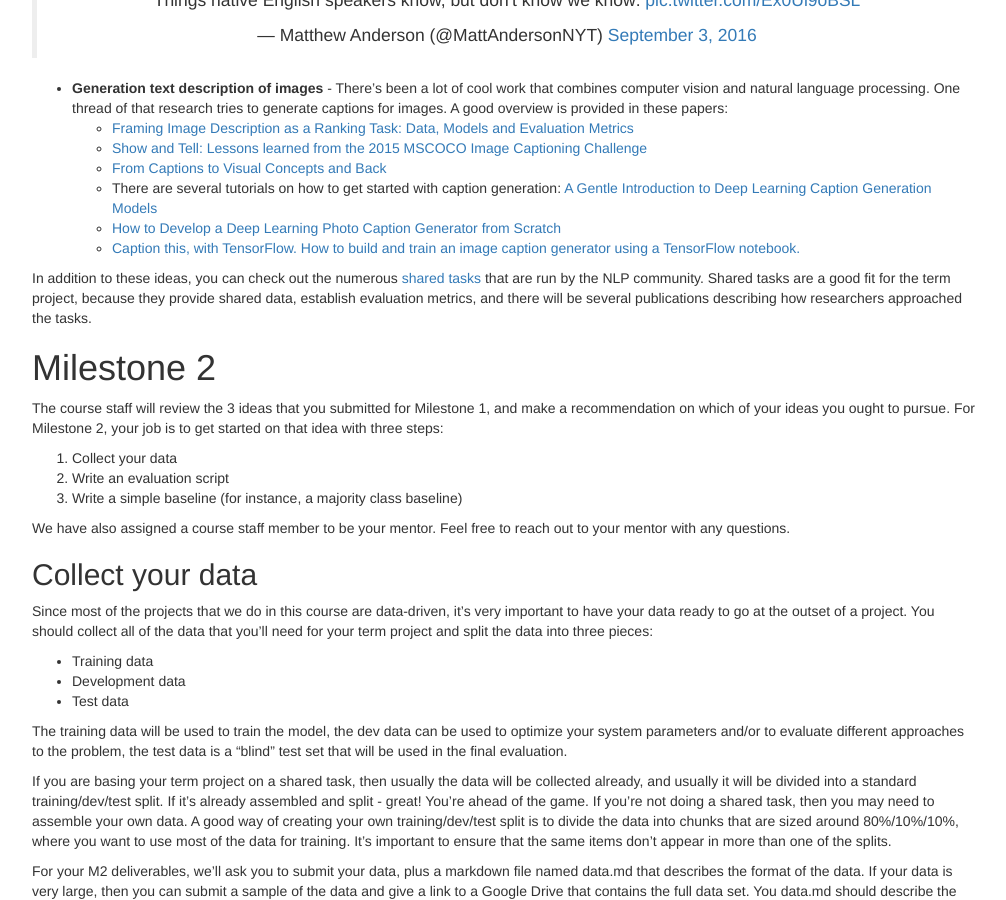
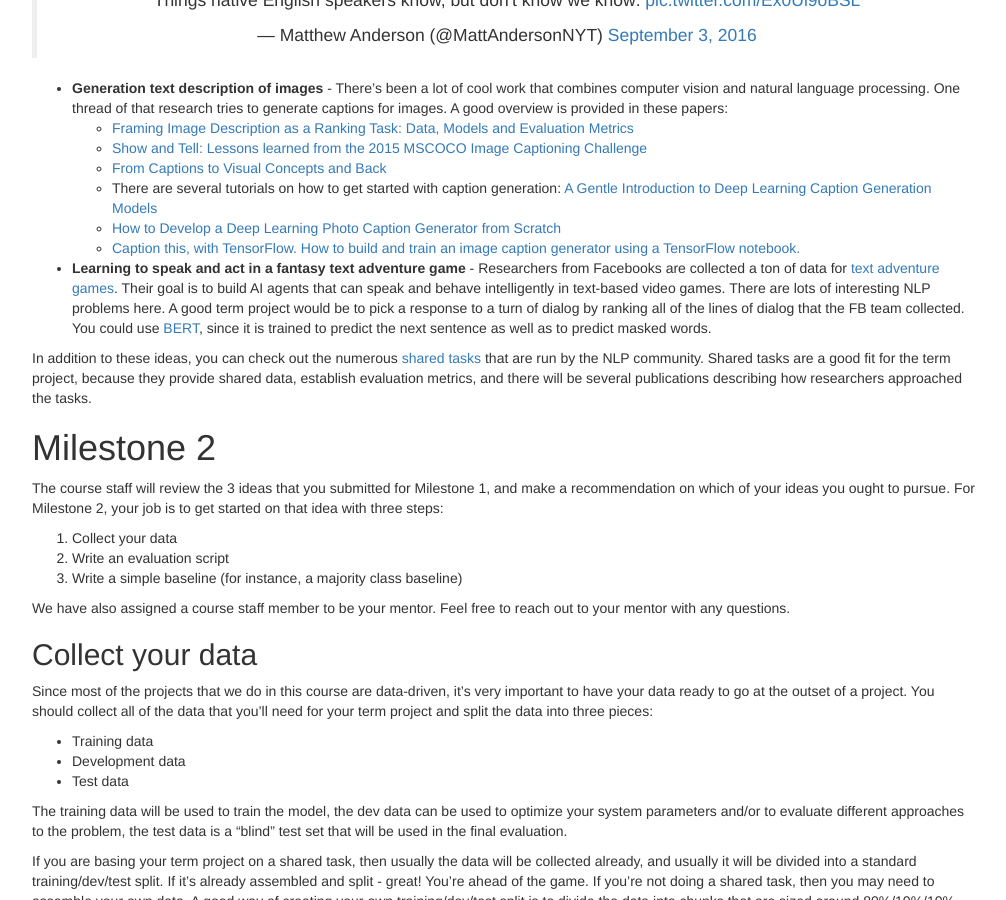
Before and after one commit to computational-linguistics-class/computational-linguistics-class.github.io, a Jekyll site: the page built from term-project.md, in a window 1280 px wide and 900 px high, scrolled down 2173 px. Shown: the whole window, without its empty margins (233-1239 px from the left). Built offline with Jekyll 4.4.1, drawn with Linux system fonts in a browser that asks for light colours; nearby versions of some CDN libraries; a script that is not in the unit is left out; comment, search, counter and statistics services are not loaded.

Commit message:
Update term-project.md

```diff
--- a/term-project.md
+++ b/term-project.md
@@ -128,6 +128,8 @@ You could collect all of the pre-nominal modifiers from a large parsed corpus li
    - There are several tutorials on how to get started with caption generation:  [A Gentle Introduction to Deep Learning Caption Generation Models](https://machinelearningmastery.com/deep-learning-caption-generation-models/)
    - [How to Develop a Deep Learning Photo Caption Generator from Scratch](https://machinelearningmastery.com/develop-a-deep-learning-caption-generation-model-in-python/)
    - [Caption this, with TensorFlow. How to build and train an image caption generator using a TensorFlow notebook.](https://www.oreilly.com/learning/caption-this-with-tensorflow)
+
+* **Learning to speak and act in a fantasy text adventure game** - Researchers from Facebooks are collected a ton of data for [text adventure games](https://arxiv.org/pdf/1903.03094.pdf).  Their goal is to build AI agents that can speak and behave intelligently in text-based video games.  There are lots of interesting NLP problems here.  A good term project would be to pick a response to a turn of dialog by ranking all of the lines of dialog that the FB team collected.  You could use [BERT](https://arxiv.org/abs/1810.04805), since it is trained to predict the next sentence as well as to predict masked words.
 
 In addition to these ideas, you can check out the numerous [shared tasks](shared-tasks.html) that are run by the NLP community.  Shared tasks are a good fit for the term project, because they provide shared data, establish evaluation metrics, and  there will be several publications describing how researchers approached the tasks.
 
```
